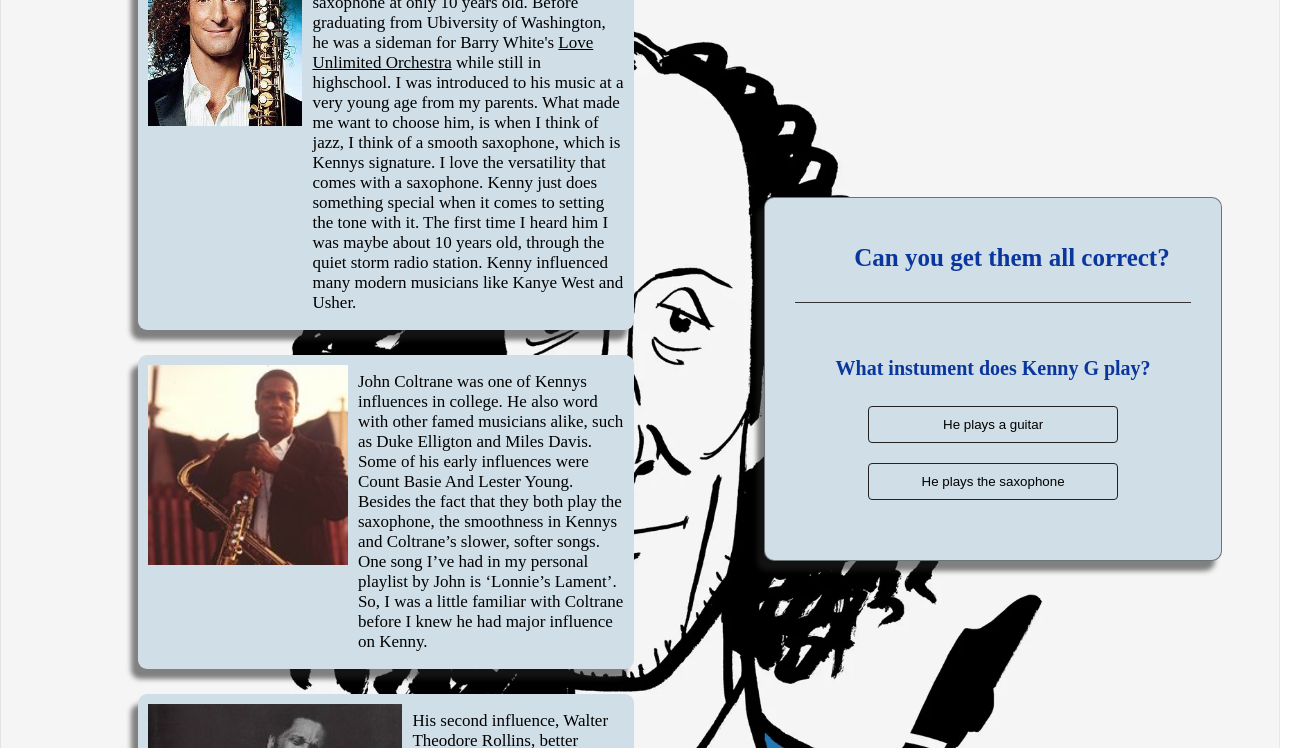
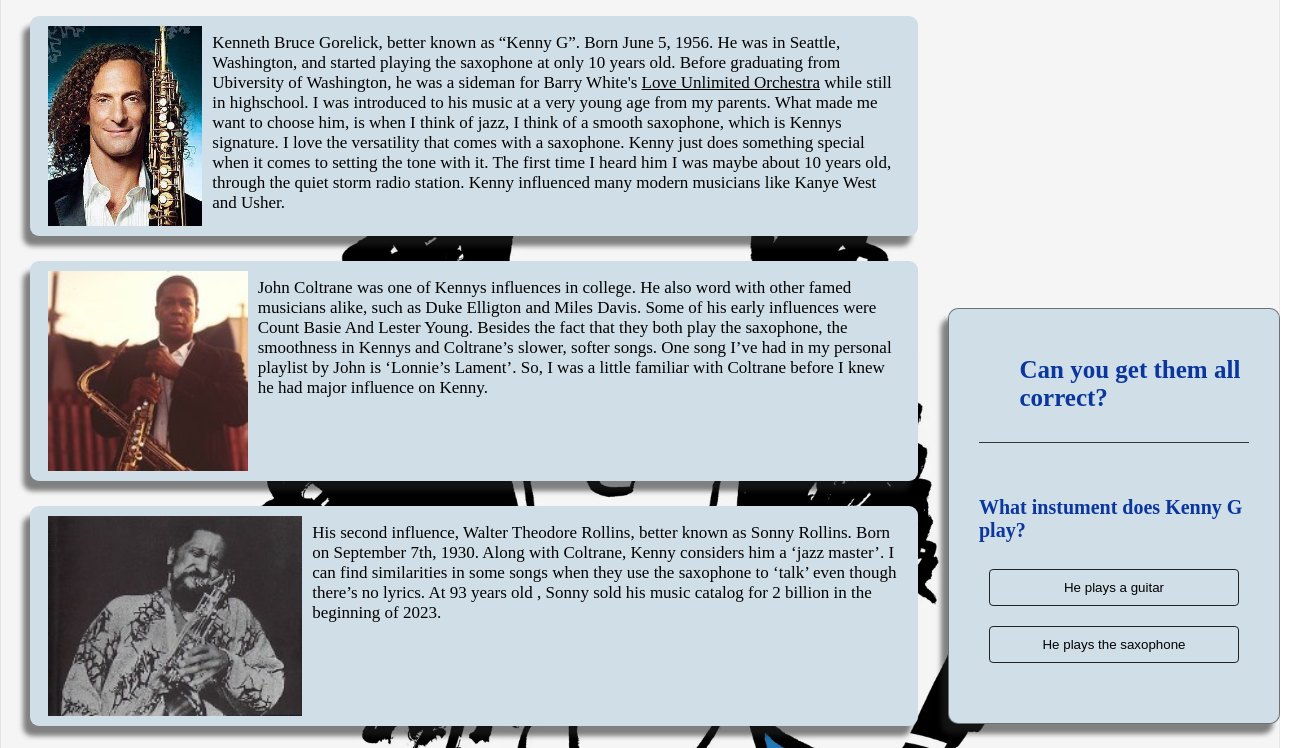
Before and after one commit to AmadeusMalik/PublicMidterm, a plain HTML site: page index.html in a window 1280 px wide. Shown: the part 79-827 px from the top of the page, 1305 px wide, since content can reach past the window. Drawn offline with Linux system fonts and the light colour scheme.

Commit message:
UPdatedAndUSable
Now fits the screen properly

```diff
--- a/basicstyles.css
+++ b/basicstyles.css
@@ -3,14 +3,14 @@ body {
   background-image: url(images/kennyg2.webp);
   background-repeat: no-repeat;
   background-size: cover;
-  height: 100vh;
+  height: 100%;
   display: flex;
   justify-content: center;
   align-items: center;
   align-content: center;
-  max-width: 1400px;
-  min-width: 440px;
   font-weight: 500;
+  margin: 0;
+
 }
 p{
   font-size: 17px;
@@ -33,7 +33,6 @@ nav h2 {
   color:#0A369D;
   font-weight: 700;
   font-size: 30px;
-  padding-bottom: 20px;
 }
 
 
@@ -81,19 +80,17 @@ nav h2 {
 
 
 
-main {
+#main {
   display: flex;
   justify-content: center;
   flex-direction: column;
   align-items: center;
-  margin: 100px 100px 0;
-  width: 50%;
-  margin-top: 40%;
-  max-width: 600px;
   padding: 30px;
   border-radius: 10px;
+  height: 100%;
+  margin-top:50px ;
 }
-main div {
+#main div {
   display: flex;
   justify-content: center;
   align-items: middle;
@@ -106,18 +103,13 @@ main div {
   background:#CFDEE7;
   box-shadow: -7px 10px 5px 0px #2222228e;
   border-radius: 9px;
-  transition-property: transform;
-  transition-duration: 0.3s;
-  transition-timing-function: ease;
-  transition-delay: 0.1s;
-  z-index: 1;
 
 }
-main div:hover{
+#main div:hover{
   transform: translateY(-8px);
 }
 
-main div > img {
+#main div > img {
   height: 200px;
   margin-right: 10px;
   padding-top: 10px;
--- a/index.html
+++ b/index.html
@@ -27,10 +27,7 @@
         ><i>Click For Playlist</i></a
       >
     </nav>
-
-
-
-    <main>
+    <div id="main">
       <div>
         <img src="images/kennyg.jpg" alt="" />
         <p>
@@ -48,7 +45,6 @@
           and Usher.
         </p>
       </div>
-      <span class="top"></span>
       <div>
         <img src="images/john.jpg" alt="" />
         <p>
@@ -61,7 +57,6 @@
           familiar with Coltrane before I knew he had major influence on Kenny.
         </p>
       </div>
-      <span class="middle"></span>
       <div>
         <img src="images/sonny.jpg" alt="" />
         <p>
@@ -82,7 +77,7 @@
           convey how they’re feeling.
         </p>
       </div>
-    </main>
+    </div>
     <div class="app">
       <h1>Can you get them all correct?</h1>
       <div class="quiz">
```
